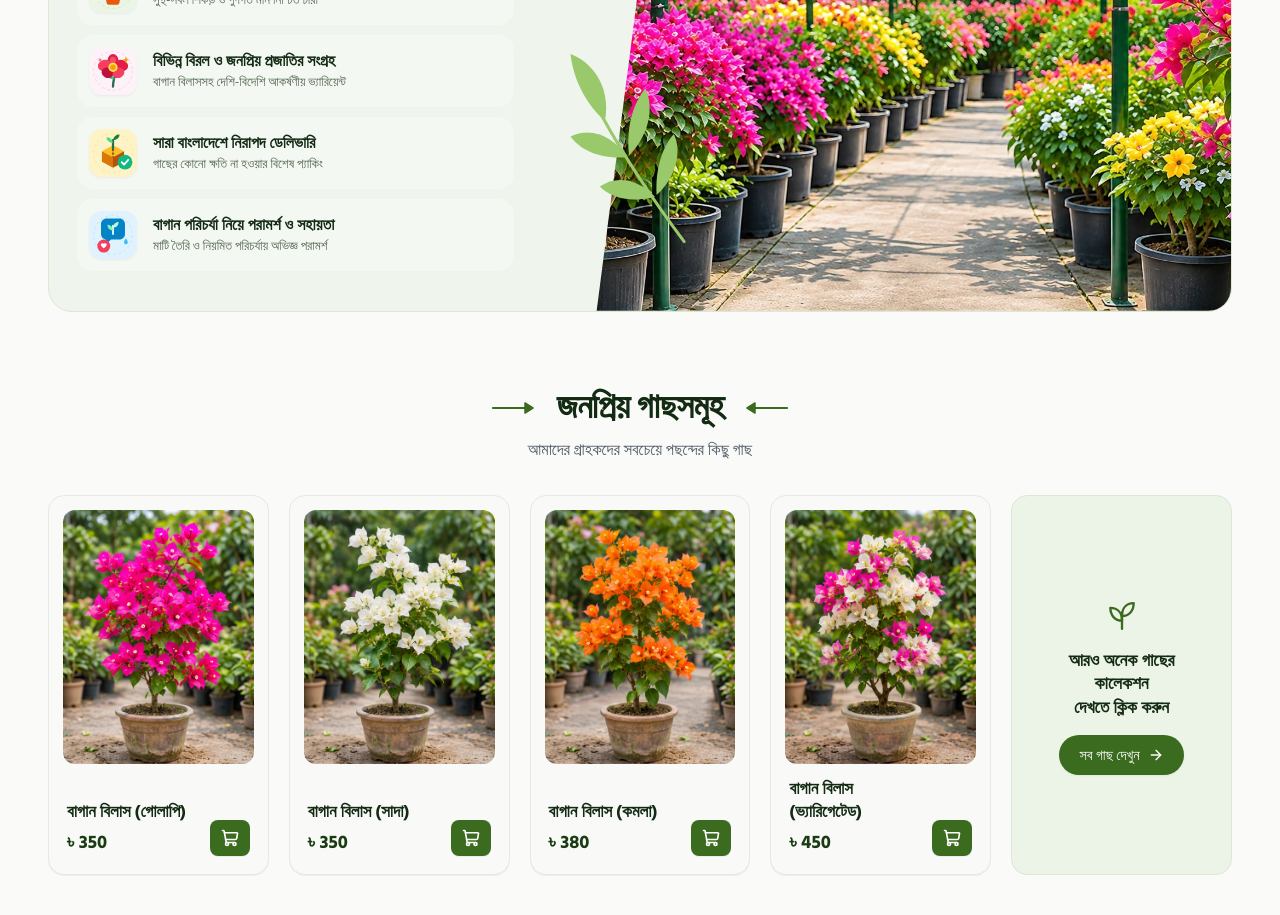
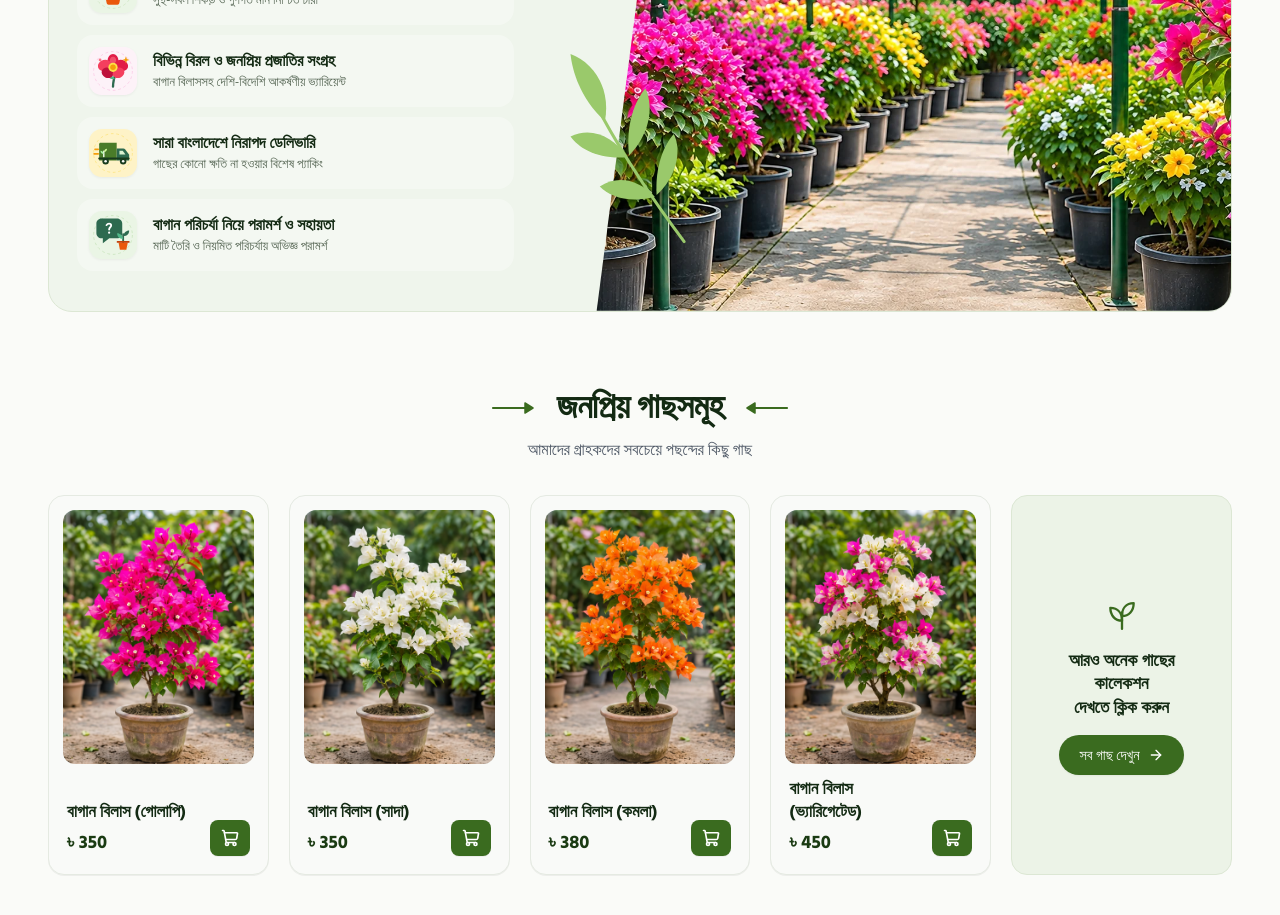
Before and after one commit to sakibnjr/sopnobilash, a Next.js app: page / in a window 1280 px wide. Shown: the part 1440-2355 px from the top of the page. Built offline with nearby package versions, Linux system fonts and the light colour scheme.

Commit message:
Clarify delivery and garden guidance icons

```diff
--- a/src/app/page.tsx
+++ b/src/app/page.tsx
@@ -314,22 +314,21 @@ const SafeDeliveryIllustration = () => (
     className="w-11 h-11 sm:w-12 sm:h-12 shrink-0 drop-shadow-xs"
     aria-hidden="true"
   >
-    {/* Soft Badge Background */}
     <rect width="52" height="52" rx="14" fill="#FEF3C7" />
     <circle cx="26" cy="26" r="21" stroke="#FDE68A" strokeWidth="1" strokeDasharray="3 3" />
-    {/* Isometric Delivery Box */}
-    <path d="M14 24L26 17.5L38 24L26 30.5L14 24Z" fill="#FBBF24" />
-    <path d="M14 24L26 30.5V42L14 35.5V24Z" fill="#D97706" />
-    <path d="M26 30.5L38 24V35.5L26 42V30.5Z" fill="#B45309" />
-    {/* Tape Line */}
-    <path d="M26 17.5L26 30.5" stroke="#78350F" strokeWidth="1.6" strokeDasharray="2.5 1.5" />
-    {/* Safe Plant emerging */}
-    <path d="M26 22V12" stroke="#2D6A4F" strokeWidth="2.4" strokeLinecap="round" />
-    <path d="M26 15C21 15 19 12 19 9C23 9 25 11 26 15Z" fill="#4ADE80" />
-    <path d="M26 12C31 12 33 9 33 6C29 6 27 8 26 12Z" fill="#15803D" />
-    {/* Verified Shield Badge */}
-    <circle cx="39" cy="36" r="8" fill="#10B981" />
-    <path d="M35.5 36L38 38.5L42.5 33.5" stroke="white" strokeWidth="2" strokeLinecap="round" strokeLinejoin="round" />
+    {/* A clear delivery van carrying a plant */}
+    <path d="M6.5 22H10M5.5 27H10" stroke="#F59E0B" strokeWidth="1.8" strokeLinecap="round" />
+    <path d="M11 16.5C11 15.7 11.7 15 12.5 15H30V34H11V16.5Z" fill="#4A7C29" />
+    <path d="M30 21H37.2C38 21 38.8 21.4 39.3 22.1L43.5 28V34H30V21Z" fill="#2D6A4F" />
+    <path d="M33 23.5H36.5L39.5 27.5H33V23.5Z" fill="#DBF3D2" />
+    <path d="M16 30V24" stroke="#EAF5E5" strokeWidth="1.6" strokeLinecap="round" />
+    <path d="M16 27C13.5 27 12.5 25.5 12.5 23.5C14.5 23.5 15.5 25 16 27Z" fill="#A7F3A0" />
+    <path d="M16 25C18.5 25 19.5 23.5 19.5 21.5C17.5 21.5 16.5 23 16 25Z" fill="#D1FA9A" />
+    <path d="M11 32H43" stroke="#183B1D" strokeWidth="2" strokeLinecap="round" />
+    <circle cx="18" cy="35" r="3.5" fill="#183B1D" />
+    <circle cx="18" cy="35" r="1.4" fill="#F8FAF7" />
+    <circle cx="37" cy="35" r="3.5" fill="#183B1D" />
+    <circle cx="37" cy="35" r="1.4" fill="#F8FAF7" />
   </svg>
 );
 
@@ -341,29 +340,18 @@ const GardenCareIllustration = () => (
     className="w-11 h-11 sm:w-12 sm:h-12 shrink-0 drop-shadow-xs"
     aria-hidden="true"
   >
-    {/* Soft Badge Background */}
-    <rect width="52" height="52" rx="14" fill="#E0F2FE" />
-    <circle cx="26" cy="26" r="21" stroke="#BAE6FD" strokeWidth="1" strokeDasharray="3 3" />
-    {/* Expert Speech Bubble */}
-    <path
-      d="M13 14C13 10.7 15.7 8 19 8H33C36.3 8 39 10.7 39 14V25C39 28.3 36.3 31 33 31H24L18 36V31H19C15.7 31 13 28.3 13 25V14Z"
-      fill="#0284C7"
-    />
-    {/* Plant Care Icon inside bubble */}
-    <path d="M26 25V16" stroke="#E0F2FE" strokeWidth="2.2" strokeLinecap="round" />
-    <path d="M26 21C22 21 20 18.5 20 15C23.5 15 25.5 17.5 26 21Z" fill="#86EFAC" />
-    <path d="M26 18C30 18 32 15.5 32 12C28.5 12 26.5 14.5 26 18Z" fill="#BBF7D0" />
-    {/* Care Heart Badge */}
-    <circle cx="16" cy="38" r="7" fill="#F43F5E" />
-    <path
-      d="M16 35.5C14.8 34.2 12.8 35 12.8 36.6C12.8 38.2 15.2 39.8 16 40.4C16.8 39.8 19.2 38.2 19.2 36.6C19.2 35 17.2 34.2 16 35.5Z"
-      fill="white"
-    />
-    {/* Water Droplet */}
-    <path
-      d="M38 34C38 32.2 40 29.5 40 29.5C40 29.5 42 32.2 42 34C42 35.1 41.1 36 40 36C38.9 36 38 35.1 38 34Z"
-      fill="#38BDF8"
-    />
+    <rect width="52" height="52" rx="14" fill="#EAF5E5" />
+    <circle cx="26" cy="26" r="21" stroke="#CDE7C2" strokeWidth="1" strokeDasharray="3 3" />
+    {/* The question bubble makes advice clear; the sprout ties it to gardening. */}
+    <path d="M8 13.5C8 10.5 10.5 8 13.5 8H30.5C33.5 8 36 10.5 36 13.5V24C36 27 33.5 29.5 30.5 29.5H22L15 35V29.5H13.5C10.5 29.5 8 27 8 24V13.5Z" fill="#2D6A4F" />
+    <path d="M21.8 20C21.8 17.8 24 17.5 24 15.7C24 14.5 23.1 13.7 21.7 13.7C20.5 13.7 19.6 14.3 19 15.3" stroke="white" strokeWidth="2" strokeLinecap="round" />
+    <circle cx="21.8" cy="23.5" r="1.2" fill="white" />
+    {/* Seedling in a pot */}
+    <path d="M37 34V25" stroke="#2D6A4F" strokeWidth="2" strokeLinecap="round" />
+    <path d="M37 30C32.5 30 30.5 27.5 30.5 24C34 24 36 26.5 37 30Z" fill="#52B788" />
+    <path d="M37 27C41.5 27 43.5 24.5 43.5 21C40 21 38 23.5 37 27Z" fill="#2D6A4F" />
+    <path d="M32 34H42L40.5 42H33.5L32 34Z" fill="#EA580C" />
+    <path d="M31 32.5H43C43.6 32.5 44 33 44 33.5C44 34.1 43.6 34.5 43 34.5H31C30.4 34.5 30 34.1 30 33.5C30 33 30.4 32.5 31 32.5Z" fill="#C2410C" />
   </svg>
 );
 
```
